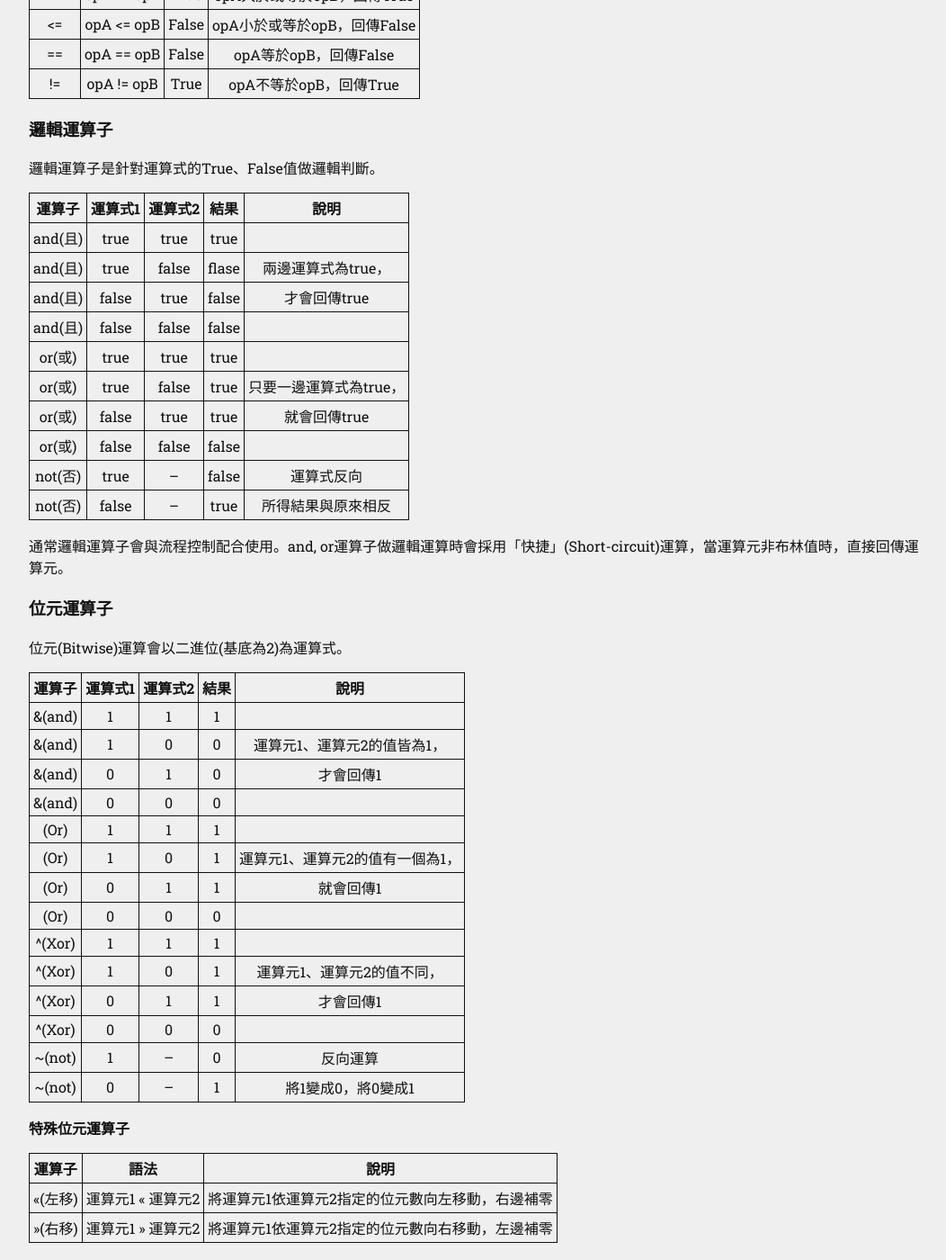
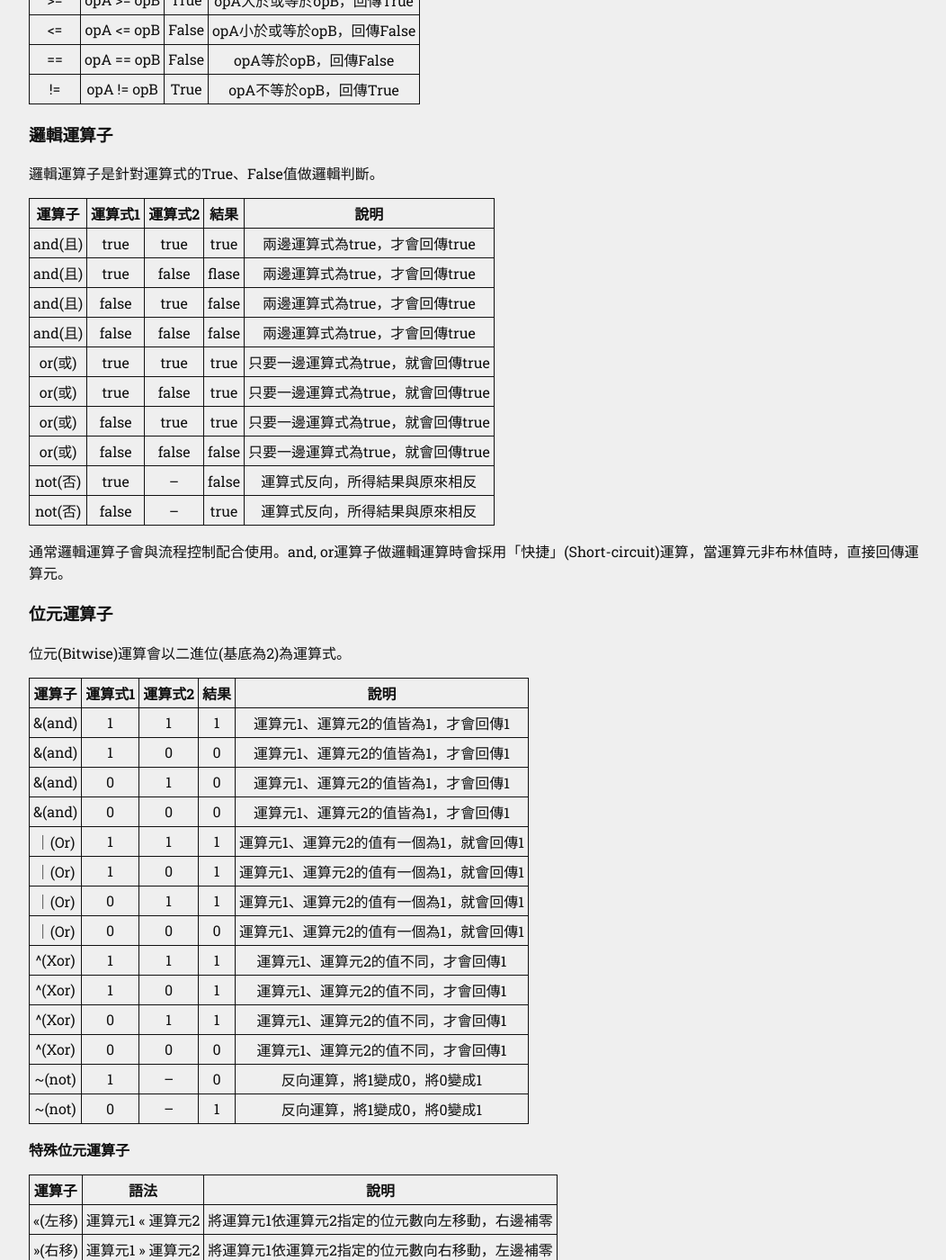
Before and after one commit to ericwang1013/ericwang1013.github.io, a Jekyll site: the page built from _posts/2022-01-06-python-basic-syntax.md, in a window 1280 px wide and 1400 px high, scrolled down 8134 px. Shown: the whole window at 90% size, without its empty margins (108-1160 px from the left). Built offline with Jekyll 4.4.1, drawn with Linux system fonts in a browser that asks for light colours.

Commit message:
Update 2022-01-06-python-basic-syntax.md

````diff
--- a/_posts/2022-01-06-python-basic-syntax.md
+++ b/_posts/2022-01-06-python-basic-syntax.md
@@ -107,12 +107,12 @@ Python並不會像其他語言會區分整數與長整數，所以整數的長
 
 整數轉換函式
 
-|內建函式     |說明                                               |
-|:-:         |:-:                                                |
-|bin(int)    |將十進位數值轉換成二進位，轉換後的數值會以0b為前綴字元  |
-|oct(int)    |將十進位數值轉換成八進位，轉換後的數值會以0o為前綴字元  |
-|hex(int)    |將十進位數值轉換成十六進位，轉換後的數值會以0x為前綴字元|
-|int(s, base)|將字串s依據base參數提供的進位數轉換成十進位數值        |
+|內建函式|說明|
+|:-----:|:--:|
+|bin(int)|將十進位數值轉換成二進位，轉換後的數值會以0b為前綴字元|
+|oct(int)|將十進位數值轉換成八進位，轉換後的數值會以0o為前綴字元|
+|hex(int)|將十進位數值轉換成十六進位，轉換後的數值會以0x為前綴字元|
+|int(s, base)|將字串s依據base參數提供的進位數轉換成十進位數值|
 
 如果不想有前綴字元，可以使用內建函式`format()`來轉換。
 ```
@@ -275,9 +275,9 @@ pow(x, y[, z])
 |:-:    |:-:              |:-:       |
 |+=     |total = total + 5|total += 5|
 |-=     |total = total - 5|total -= 5|
-|**=*     |total = total * 5|total *= 5|
+|＊＝   |total = total * 5|total *= 5|
 |/=     |total = total / 5|total /= 5|
-|****=**    |total = total ** 5|total **= 5|
+|＊＊＝  |total = total ** 5|total **= 5|
 |//=    |total = total // 5|total //= 5|
 |%=     |total = total % 5|total %= 5|
 
@@ -298,16 +298,16 @@ pow(x, y[, z])
 
 |運算子|運算式1|運算式2|結果|說明|
 |:-:  |:-:    |:-:    |:-:|:-:|
-|and(且)|true|true|true|
-|and(且)|true|false|flase|兩邊運算式為true，
-|and(且)|false|true|false|才會回傳true
-|and(且)|false|false|false|
-|or(或)|true|true|true|
-|or(或)|true|false|true|只要一邊運算式為true，
-|or(或)|false|true|true|就會回傳true
-|or(或)|false|false|false|
-|not(否)|true|--|false|運算式反向
-|not(否)|false|--|true|所得結果與原來相反
+|and(且)|true|true|true|兩邊運算式為true，才會回傳true|
+|and(且)|true|false|flase|兩邊運算式為true，才會回傳true|
+|and(且)|false|true|false|兩邊運算式為true，才會回傳true|
+|and(且)|false|false|false|兩邊運算式為true，才會回傳true|
+|or(或)|true|true|true|只要一邊運算式為true，就會回傳true|
+|or(或)|true|false|true|只要一邊運算式為true，就會回傳true|
+|or(或)|false|true|true|只要一邊運算式為true，就會回傳true|
+|or(或)|false|false|false|只要一邊運算式為true，就會回傳true|
+|not(否)|true|--|false|運算式反向，所得結果與原來相反|
+|not(否)|false|--|true|運算式反向，所得結果與原來相反|
 
 通常邏輯運算子會與流程控制配合使用。and, or運算子做邏輯運算時會採用「快捷」(Short-circuit)運算，當運算元非布林值時，直接回傳運算元。
 
@@ -316,24 +316,24 @@ pow(x, y[, z])
 
 |運算子|運算式1|運算式2|結果|說明|
 |:-:  |:-:    |:-:    |:-:|:-:|
-|&(and)|1|1|1|
-|&(and)|1|0|0|運算元1、運算元2的值皆為1，
-|&(and)|0|1|0|才會回傳1
-|&(and)|0|0|0|
-|(Or)|1|1|1|
-|(Or)|1|0|1|運算元1、運算元2的值有一個為1，
-|(Or)|0|1|1|就會回傳1
-|(Or)|0|0|0|
-|^(Xor)|1|1|1|
-|^(Xor)|1|0|1|運算元1、運算元2的值不同，
-|^(Xor)|0|1|1|才會回傳1
-|^(Xor)|0|0|0|
-|~(not)|1|--|0|反向運算
-|~(not)|0|--|1|將1變成0，將0變成1
+|&(and)|1|1|1|運算元1、運算元2的值皆為1，才會回傳1|
+|&(and)|1|0|0|運算元1、運算元2的值皆為1，才會回傳1|
+|&(and)|0|1|0|運算元1、運算元2的值皆為1，才會回傳1|
+|&(and)|0|0|0|運算元1、運算元2的值皆為1，才會回傳1|
+|｜(Or)|1|1|1|運算元1、運算元2的值有一個為1，就會回傳1|
+|｜(Or)|1|0|1|運算元1、運算元2的值有一個為1，就會回傳1|
+|｜(Or)|0|1|1|運算元1、運算元2的值有一個為1，就會回傳1|
+|｜(Or)|0|0|0|運算元1、運算元2的值有一個為1，就會回傳1|
+|^(Xor)|1|1|1|運算元1、運算元2的值不同，才會回傳1|
+|^(Xor)|1|0|1|運算元1、運算元2的值不同，才會回傳1|
+|^(Xor)|0|1|1|運算元1、運算元2的值不同，才會回傳1|
+|^(Xor)|0|0|0|運算元1、運算元2的值不同，才會回傳1|
+|~(not)|1|--|0|反向運算，將1變成0，將0變成1|
+|~(not)|0|--|1|反向運算，將1變成0，將0變成1|
 
 **特殊位元運算子**
 
-|運算子|語法|說明|
+| 運算子 | 語法 | 說明 |
 |:-:  |:-:  |:-:|
 |<<(左移)|運算元1 << 運算元2|將運算元1依運算元2指定的位元數向左移動，右邊補零|
 |>>(右移)|運算元1 >> 運算元2|將運算元1依運算元2指定的位元數向右移動，左邊補零|
````
